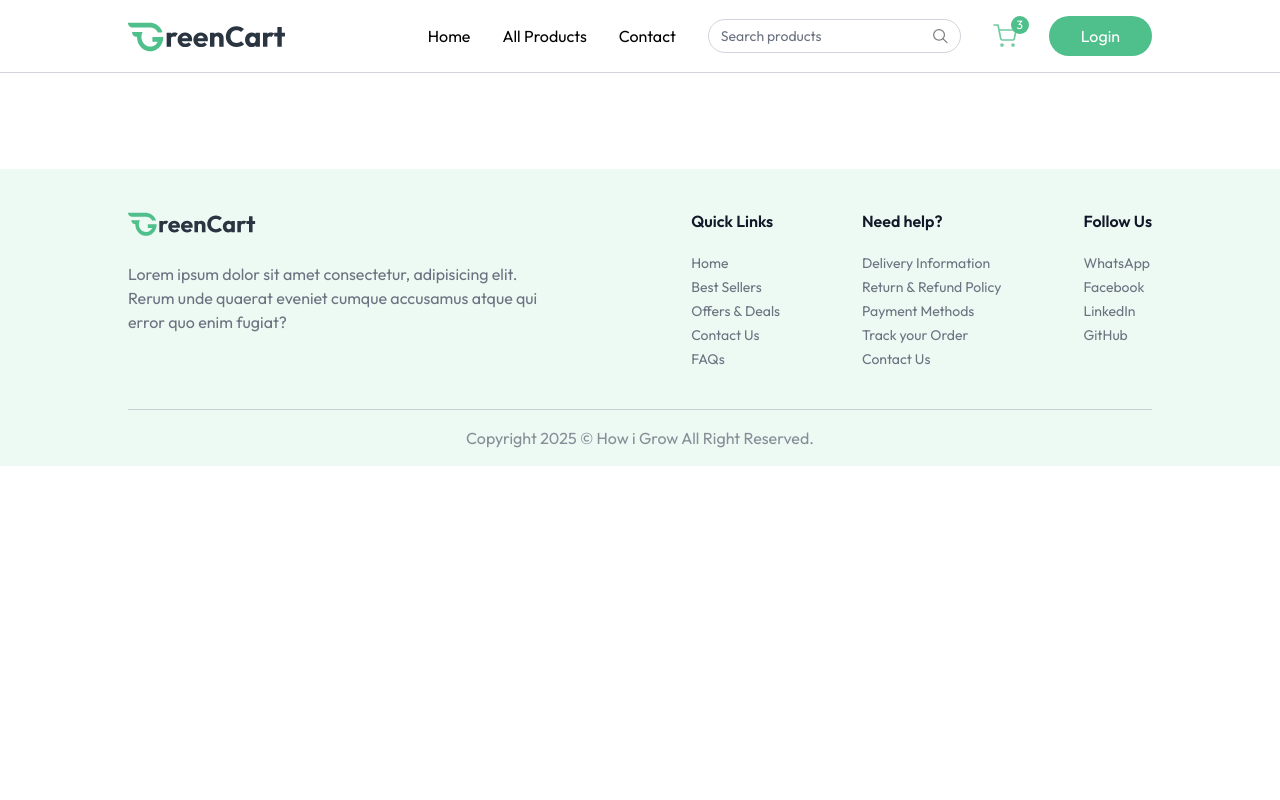
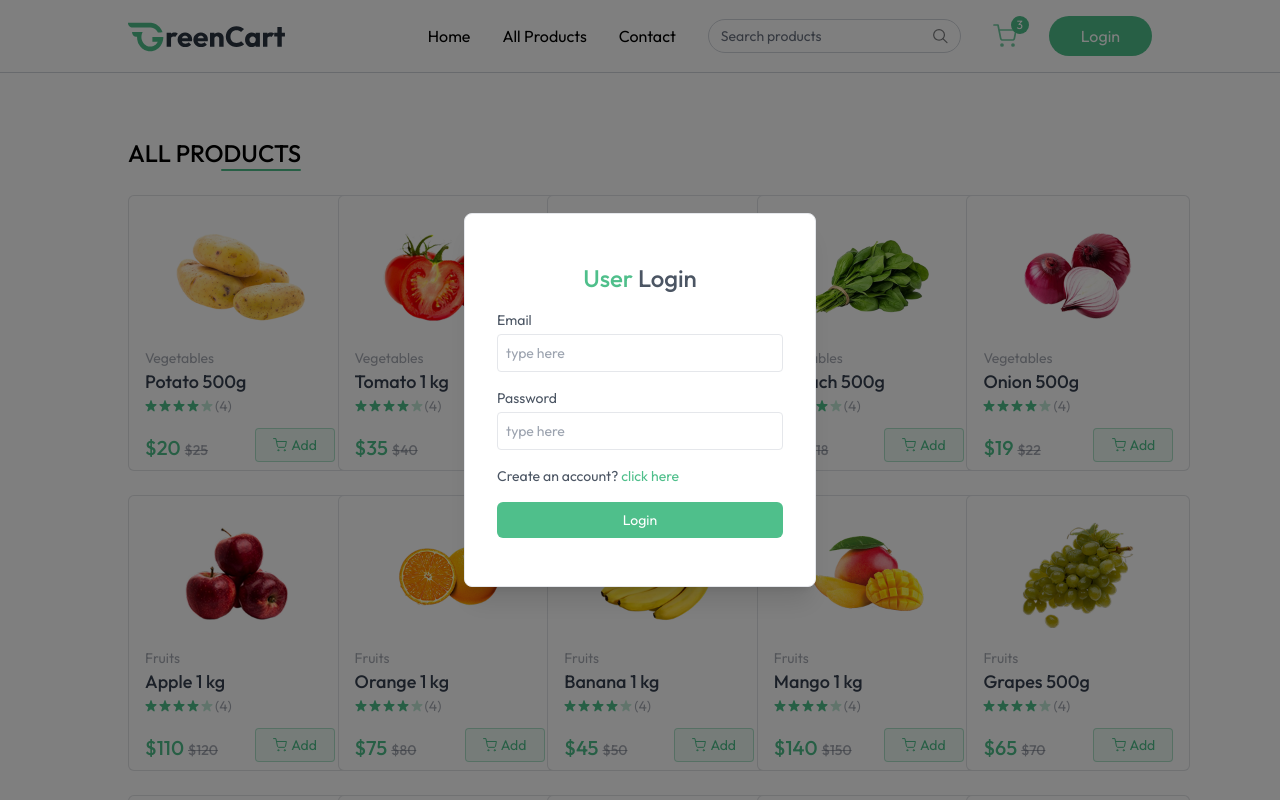
Before and after one commit to arslan1222/Grocery-Website, a React (Vite) app in the folder frontend/: page /products in a window 1280 px wide. Both pictures are taken after a click on the button "Login". Shown: the top 800 px of the page. Built offline with nearby package versions, Linux system fonts and the light colour scheme.

Commit message:
All Products page added and search feature implemented

```diff
--- a/frontend/src/App.jsx
+++ b/frontend/src/App.jsx
@@ -4,21 +4,26 @@
 import Home from './Pages/Home'
 import { Toaster } from 'react-hot-toast'
 import Footer from './Components/Footer'
+import { useAppContext } from './Context/AppContext'
+import Login from './Components/Login'
+import AllProducts from './Pages/AllProducts'
 
 const App = () => {
 
-  const isSellerPath = useLocation().pathname.includes('seller')
+  const isSellerPath = useLocation().pathname.includes('seller');
+  const {showUserLogin} = useAppContext();
   return (
     <div >
-      {
-        isSellerPath ? null : <Navbar />
-      }
+      { isSellerPath ? null : <Navbar /> }
+      { showUserLogin ? <Login /> : null }
 
       <Toaster />
 
       <div className={`${isSellerPath ? '' : 'px-6 md:px-16 lg:px-24 xl:px-32'}`}>
         <Routes>
           <Route path='/' element={<Home />}/>
+          <Route path='/products' element={<AllProducts />}/>
+
         </Routes>
       </div>
       {!isSellerPath && <Footer />}
--- /dev/null
+++ b/frontend/src/Components/Login.jsx
@@ -0,0 +1,59 @@
+import React, { useState } from 'react'
+import { useAppContext } from '../Context/AppContext';
+
+const Login = () => {
+
+    const {setShowUserLogin, setUser} = useAppContext();
+
+    const [state, setState] = useState("login");
+    const [name, setName] = useState("");
+    const [email, setEmail] = useState("");
+    const [password, setPassword] = useState("");
+
+    const onSubmitHandler = async (event) => {
+        event.preventDefault();
+        setUser ({
+            name: 'Arslan Haider',
+            email: 'arslan@gmail.com',
+        })
+        setShowUserLogin(false)
+    }
+
+    return (
+        <div onClick={()=> setShowUserLogin(false)} className='fixed top-0 bottom-0 left-0 right-0 z-50 flex items-center text-sm text-gray-600 bg-black/50'>
+            <form onClick={(event) => event.stopPropagation()} onSubmit={onSubmitHandler} className="flex flex-col gap-4 m-auto items-start p-8 py-12 w-80 sm:w-[352px] rounded-lg shadow-xl border border-gray-200 bg-white">
+            <p className="text-2xl font-medium m-auto">
+                <span className="text-primary">User</span> {state === "login" ? "Login" : "Sign Up"}
+            </p>
+            {state === "register" && (
+                <div className="w-full">
+                    <p>Name</p>
+                    <input onChange={(e) => setName(e.target.value)} value={name} placeholder="type here" className="border border-gray-200 rounded w-full p-2 mt-1 outline-primary" type="text" required />
+                </div>
+            )}
+            <div className="w-full ">
+                <p>Email</p>
+                <input onChange={(e) => setEmail(e.target.value)} value={email} placeholder="type here" className="border border-gray-200 rounded w-full p-2 mt-1 outline-primary" type="email" required />
+            </div>
+            <div className="w-full ">
+                <p>Password</p>
+                <input onChange={(e) => setPassword(e.target.value)} value={password} placeholder="type here" className="border border-gray-200 rounded w-full p-2 mt-1 outline-primary" type="password" required />
+            </div>
+            {state === "register" ? (
+                <p>
+                    Already have account? <span onClick={() => setState("login")} className="text-primary cursor-pointer">click here</span>
+                </p>
+            ) : (
+                <p>
+                    Create an account? <span onClick={() => setState("register")} className="text-primary cursor-pointer">click here</span>
+                </p>
+            )}
+            <button className="bg-primary hover:bg-primary-dull transition-all text-white w-full py-2 rounded-md cursor-pointer">
+                {state === "register" ? "Create Account" : "Login"}
+            </button>
+        </form>
+        </div>
+    );
+}
+
+export default Login
--- a/frontend/src/Components/Navbar.jsx
+++ b/frontend/src/Components/Navbar.jsx
@@ -1,17 +1,23 @@
-import React, { useState } from 'react'
+import React, { useEffect, useState } from 'react'
 import { NavLink } from 'react-router-dom'
 import {assets} from '../assets/assets.js'
 import { useAppContext } from '../Context/AppContext.jsx';
 
 const Navbar = () => {
 
-    const { navigate, user, setUser, setShowUserLogin } = useAppContext();
+    const { navigate, user, setUser, setShowUserLogin, searchQuery, setSearchQuery } = useAppContext();
     const [open, setOpen] = useState(false);
 
     const lougout = async () => {
         setUser(null);
         navigate('/')
     }
+
+    useEffect(()=>{
+        if(searchQuery.length > 0) {
+            navigate('/products');
+        }
+    }, [searchQuery])
 
   return (
     <nav className="flex items-center justify-between px-6 md:px-16 lg:px-24 xl:px-32 py-4 border-b border-gray-300 bg-white relative transition-all">
@@ -28,7 +34,7 @@
 
 
                 <div className="hidden lg:flex items-center text-sm gap-2 border border-gray-300 px-3 rounded-full">
-                    <input className="py-1.5 w-full bg-transparent outline-none placeholder-gray-500" type="text" placeholder="Search products" />
+                    <input onChange={(event)=> setSearchQuery(event.target.value) } className="py-1.5 w-full bg-transparent outline-none placeholder-gray-500" type="text" placeholder="Search products" />
                     <img className='w-4 h-4' src={assets.search_icon} alt="" />
                 </div>
 
--- a/frontend/src/Context/AppContext.jsx
+++ b/frontend/src/Context/AppContext.jsx
@@ -17,6 +17,8 @@
     const [showUserLogin, setShowUserLogin] = useState(false);
     const [products, setProducts] = useState([]);
     const [cartItems, setCartItems] = useState({});
+    const [searchQuery, setSearchQuery] = useState([]);
+
 
 
     const fetchProducts = async () => {
@@ -71,6 +73,7 @@
         showUserLogin, setShowUserLogin,
         products, setProducts, cartItems,
         addToCart, updateCartItems, removeFromCart,
+        searchQuery, setSearchQuery,
     }
 
     return <AppContext.Provider value={value}>
--- /dev/null
+++ b/frontend/src/Pages/AllProducts.jsx
@@ -0,0 +1,37 @@
+import React, { useEffect, useState } from 'react'
+import { useAppContext } from '../Context/AppContext'
+import ProductCard from '../Components/ProductCard';
+
+const AllProducts = () => {
+
+    const {products, searchQuery} = useAppContext();
+
+    const [filteredProducts, setFilteredProducts] = useState([]);
+
+    useEffect(()=>{
+        if(searchQuery.length > 0) {
+            setFilteredProducts(products.filter(
+                product => product.name.toLowerCase().includes(searchQuery.toLowerCase())
+            ))
+        } else {
+            setFilteredProducts(products);
+        }
+    },[products, searchQuery])
+
+  return (
+    <div className='flex flex-col mt-16'>
+      <div className='flex flex-col items-end w-max'>
+        <p className='text-2xl font-medium uppercase'>All Products</p>
+        <div className='w-20 h-0.5 bg-primary rounded-full'></div>
+      </div>
+
+      <div className='grid grid-cols-2 smLgrid-cols-3 md:grid-cols-4 gap-3 md:gap-6 lg:grid-cols-5 mt-6'>
+        {filteredProducts.filter((product)=> product.inStock).map((product, index)=>(
+            <ProductCard key={index} product={product} />
+        ))}
+      </div>
+    </div>
+  )
+}
+
+export default AllProducts
--- a/frontend/src/assets/assets.js
+++ b/frontend/src/assets/assets.js
@@ -453,86 +453,86 @@
   },
 
   // Drinks
-  {
-    _id: "ek61j12k",
-    name: "Coca-Cola 1.5L",
-    category: "Drinks",
-    price: 80,
-    offerPrice: 75,
-    image: [coca_cola_image],
-    description: [
-      "Refreshing and fizzy",
-      "Perfect for parties and gatherings",
-      "Best served chilled",
-    ],
-    createdAt: "2025-03-25T07:17:46.018Z",
-    updatedAt: "2025-03-25T07:18:13.103Z",
-    inStock: true,
-  },
-  {
-    _id: "ek62j23k",
-    name: "Pepsi 1.5L",
-    category: "Drinks",
-    price: 78,
-    offerPrice: 73,
-    image: [pepsi_image],
-    description: [
-      "Chilled and refreshing",
-      "Perfect for celebrations",
-      "Best served cold",
-    ],
-    createdAt: "2025-03-25T07:17:46.018Z",
-    updatedAt: "2025-03-25T07:18:13.103Z",
-    inStock: true,
-  },
-  {
-    _id: "ek63j34k",
-    name: "Sprite 1.5L",
-    category: "Drinks",
-    price: 79,
-    offerPrice: 74,
-    image: [sprite_image_1],
-    description: [
-      "Refreshing citrus taste",
-      "Perfect for hot days",
-      "Best served chilled",
-    ],
-    createdAt: "2025-03-25T07:17:46.018Z",
-    updatedAt: "2025-03-25T07:18:13.103Z",
-    inStock: true,
-  },
-  {
-    _id: "ek64j45k",
-    name: "Fanta 1.5L",
-    category: "Drinks",
-    price: 77,
-    offerPrice: 72,
-    image: [fanta_image_1],
-    description: [
-      "Sweet and fizzy",
-      "Great for parties and gatherings",
-      "Best served cold",
-    ],
-    createdAt: "2025-03-25T07:17:46.018Z",
-    updatedAt: "2025-03-25T07:18:13.103Z",
-    inStock: true,
-  },
-  {
-    _id: "ek65j56k",
-    name: "7 Up 1.5L",
-    category: "Drinks",
-    price: 76,
-    offerPrice: 71,
-    image: [seven_up_image_1],
-    description: [
-      "Refreshing lemon-lime flavor",
-      "Perfect for refreshing",
-      "Best served chilled",
-    ],
-    createdAt: "2025-03-25T07:17:46.018Z",
-    updatedAt: "2025-03-25T07:18:13.103Z",
-    inStock: true,
-  },
+  // {
+  //   _id: "ek61j12k",
+  //   name: "Coca-Cola 1.5L",
+  //   category: "Drinks",
+  //   price: 80,
+  //   offerPrice: 75,
+  //   image: [coca_cola_image],
+  //   description: [
+  //     "Refreshing and fizzy",
+  //     "Perfect for parties and gatherings",
+  //     "Best served chilled",
+  //   ],
+  //   createdAt: "2025-03-25T07:17:46.018Z",
+  //   updatedAt: "2025-03-25T07:18:13.103Z",
+  //   inStock: true,
+  // },
+  // {
+  //   _id: "ek62j23k",
+  //   name: "Pepsi 1.5L",
+  //   category: "Drinks",
+  //   price: 78,
+  //   offerPrice: 73,
+  //   image: [pepsi_image],
+  //   description: [
+  //     "Chilled and refreshing",
+  //     "Perfect for celebrations",
+  //     "Best served cold",
+  //   ],
+  //   createdAt: "2025-03-25T07:17:46.018Z",
+  //   updatedAt: "2025-03-25T07:18:13.103Z",
+  //   inStock: true,
+  // },
+  // {
+  //   _id: "ek63j34k",
+  //   name: "Sprite 1.5L",
+  //   category: "Drinks",
+  //   price: 79,
+  //   offerPrice: 74,
+  //   image: [sprite_image_1],
+  //   description: [
+  //     "Refreshing citrus taste",
+  //     "Perfect for hot days",
+  //     "Best served chilled",
+  //   ],
+  //   createdAt: "2025-03-25T07:17:46.018Z",
+  //   updatedAt: "2025-03-25T07:18:13.103Z",
+  //   inStock: true,
+  // },
+  // {
+  //   _id: "ek64j45k",
+  //   name: "Fanta 1.5L",
+  //   category: "Drinks",
+  //   price: 77,
+  //   offerPrice: 72,
+  //   image: [fanta_image_1],
+  //   description: [
+  //     "Sweet and fizzy",
+  //     "Great for parties and gatherings",
+  //     "Best served cold",
+  //   ],
+  //   createdAt: "2025-03-25T07:17:46.018Z",
+  //   updatedAt: "2025-03-25T07:18:13.103Z",
+  //   inStock: true,
+  // },
+  // {
+  //   _id: "ek65j56k",
+  //   name: "7 Up 1.5L",
+  //   category: "Drinks",
+  //   price: 76,
+  //   offerPrice: 71,
+  //   image: [seven_up_image_1],
+  //   description: [
+  //     "Refreshing lemon-lime flavor",
+  //     "Perfect for refreshing",
+  //     "Best served chilled",
+  //   ],
+  //   createdAt: "2025-03-25T07:17:46.018Z",
+  //   updatedAt: "2025-03-25T07:18:13.103Z",
+  //   inStock: true,
+  // },
 
   // Grains
   {
```
